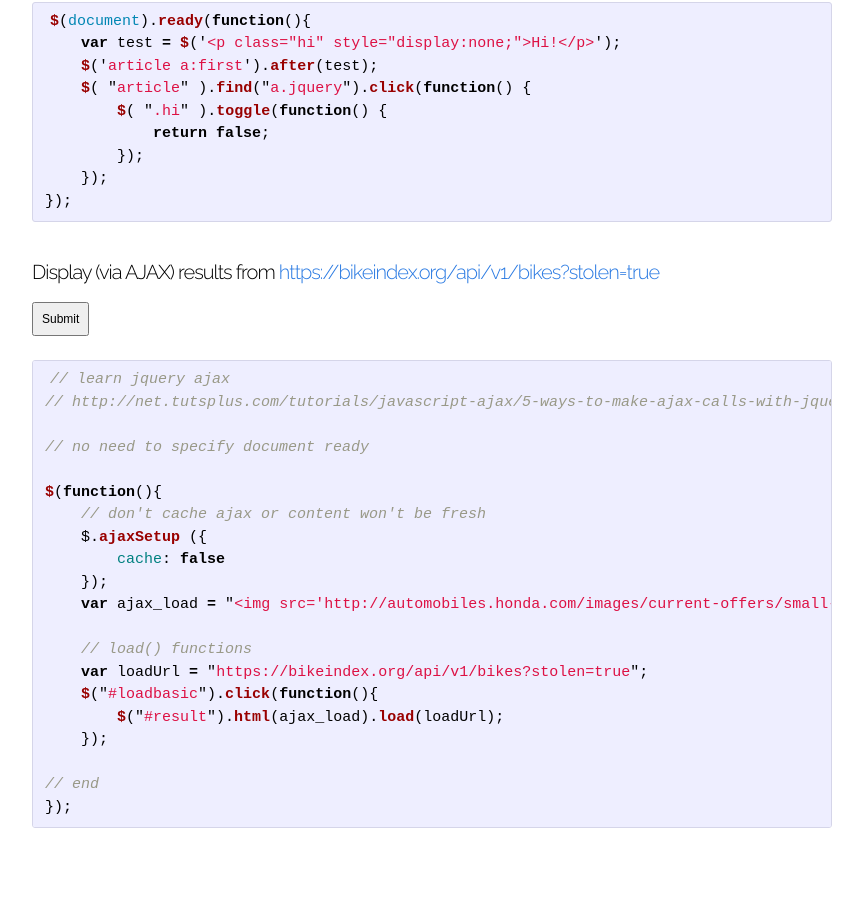
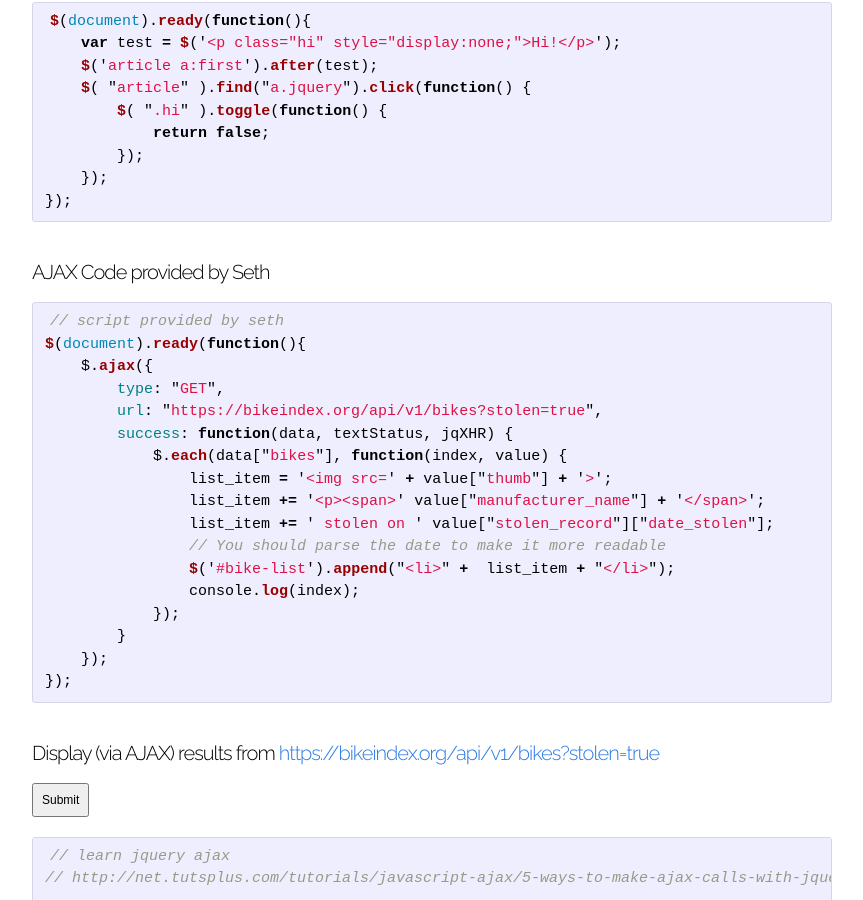
Before and after one commit to andrewborstein/stolen-bike-list, a Jekyll site: the page built from _posts/2014-06-02-stolen-bike-list.markdown, in a window 1280 px wide and 900 px high, scrolled down 244 px. Shown: the whole window, without its empty margins (208-1071 px from the left). Built offline with Jekyll 4.4.1, drawn with Linux system fonts in a browser that asks for light colours; nearby versions of some CDN libraries.

Commit message:
Added Seth's code
to stolen bike list page

```diff
--- a/_posts/2014-06-02-stolen-bike-list.markdown
+++ b/_posts/2014-06-02-stolen-bike-list.markdown
@@ -19,12 +19,33 @@ $(document).ready(function(){
 {% endhighlight html %}
 <div class="excontainer">
 
+<h4>AJAX Code provided by Seth</h4>
+{% highlight js %}
+// script provided by seth
+$(document).ready(function(){
+    $.ajax({
+        type: "GET",
+        url: "https://bikeindex.org/api/v1/bikes?stolen=true",
+        success: function(data, textStatus, jqXHR) {
+            $.each(data["bikes"], function(index, value) {
+                list_item = '<img src=' + value["thumb"] + '>';
+                list_item += '<p><span>' value["manufacturer_name"] + '</span>';
+                list_item += ' stolen on ' value["stolen_record"]["date_stolen"];
+                // You should parse the date to make it more readable
+                $('#bike-list').append("<li>" +  list_item + "</li>");
+                console.log(index);
+            });
+        }
+    });
+});
+{% endhighlight html %}
+
 <h4>Display (via AJAX) results from <a href="https://bikeindex.org/api/v1/bikes?stolen=true" target="_blank">https://bikeindex.org/api/v1/bikes?stolen=true</a></h4>
 <button id="loadbasic" style="
     padding: 8px;
     font-size: 12px;
 ">Submit</button>
-<br><br>
+</div>
 
 {% highlight js %}
 // learn jquery ajax
@@ -50,8 +71,6 @@ $(function(){
 {% endhighlight html %}
 
 <div id="result" style="padding-top:20px;">
-
-</div>
 
 </div>
 
@@ -126,6 +145,21 @@ $(document).ready(function(){
 });
 </script>
 
+<script type="text/javascript">
+$(document).ready(function(){
+    $.ajax({
+        type: "GET",
+        url: "https://bikeindex.org/api/v1/bikes?stolen=true",
+        success: function(data, textStatus, jqXHR) {
+            $.each(data["bikes"], function(index, value) {
+            $('body').append($('<div>', {
+                text: value.name
+            }));
+        });
+    }
+});
+});
+</script>
 
 [jekyll-gh]: https://github.com/jekyll/jekyll
 [jekyll]:    http://jekyllrb.com
```
